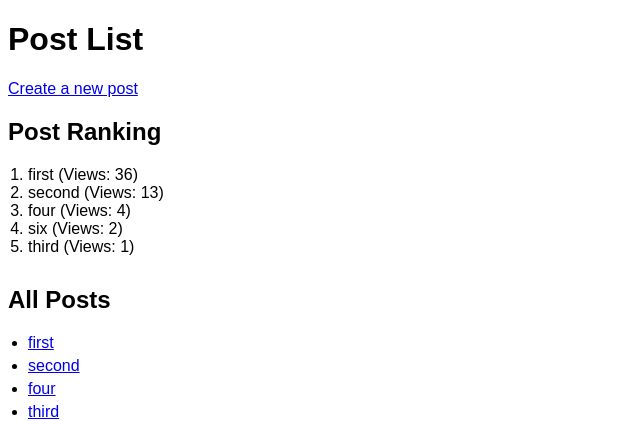
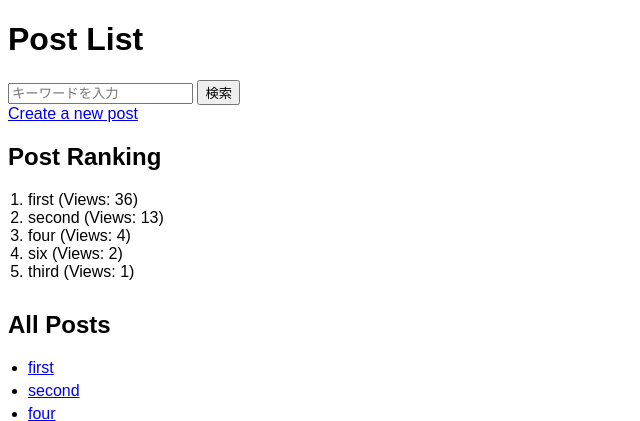
Before and after one commit to goat2130/Django-portfolio-first, a Django app: page / in a window 1280 px wide. Shown: the part 66-487 px from the top of the page, without its empty margins (0-640 px from the left). Run offline with Django 4.2, Linux system fonts and the light colour scheme; data comes from the database, SQL or seed files in the repository; both versions use the stored data as it was after the commit.

Commit message:
feat: #1.44 微調整

```diff
--- a/myapp/templates/myapp/post_list.html
+++ b/myapp/templates/myapp/post_list.html
@@ -4,8 +4,8 @@
 {% block content %}
 <h1>Post List</h1>
 <form>
-  <!-- <input type="text" name="query" placeholder="キーワードを入力"> -->
-  <!-- <button type="submit">検索</button> -->
+  <input type="text" name="query" placeholder="キーワードを入力">
+  <button type="submit">検索</button>
 </form>
 <a href="{% url 'post_create' %}">Create a new post</a>
 <div class="post-section">
```
Also changed, not shown: db.sqlite3.
